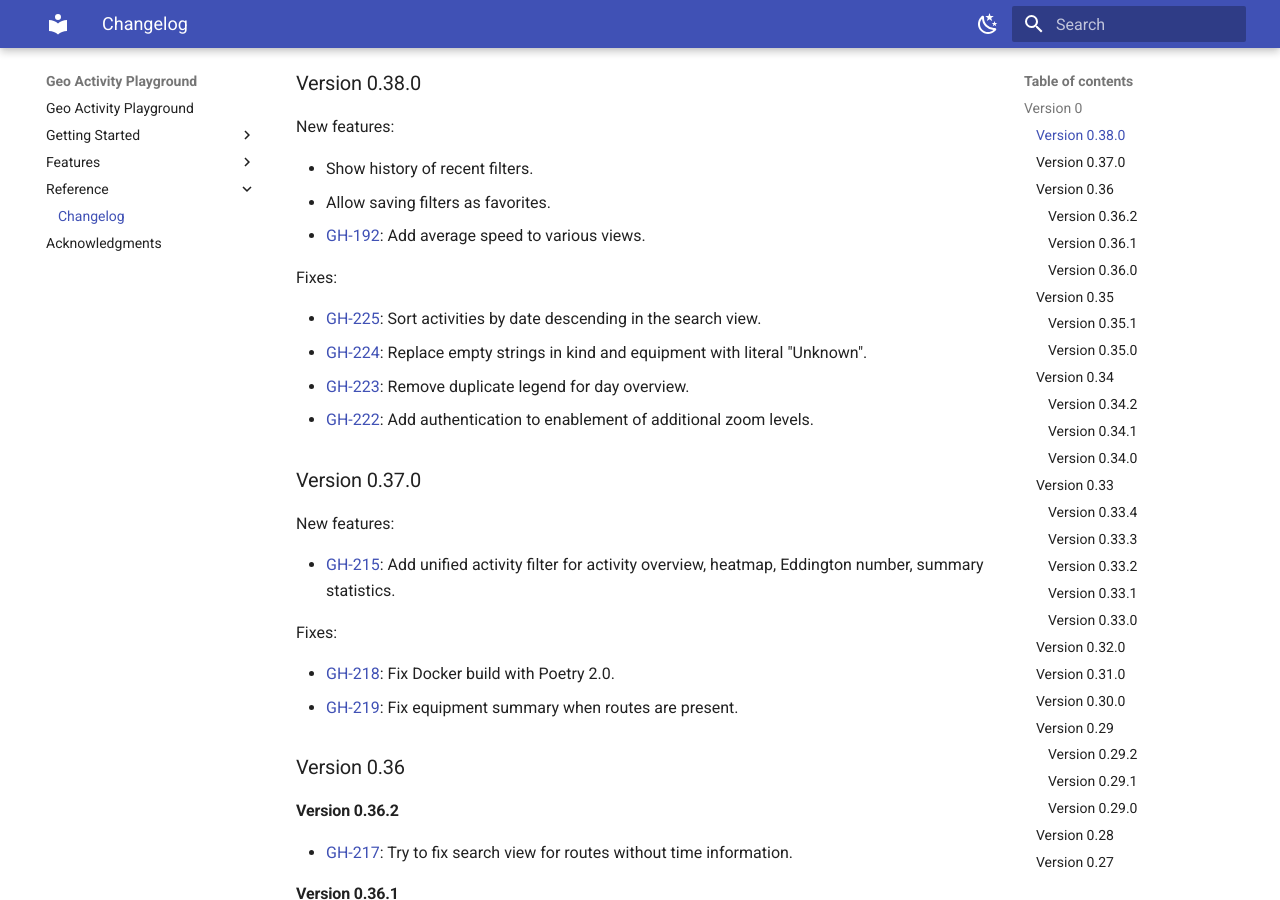
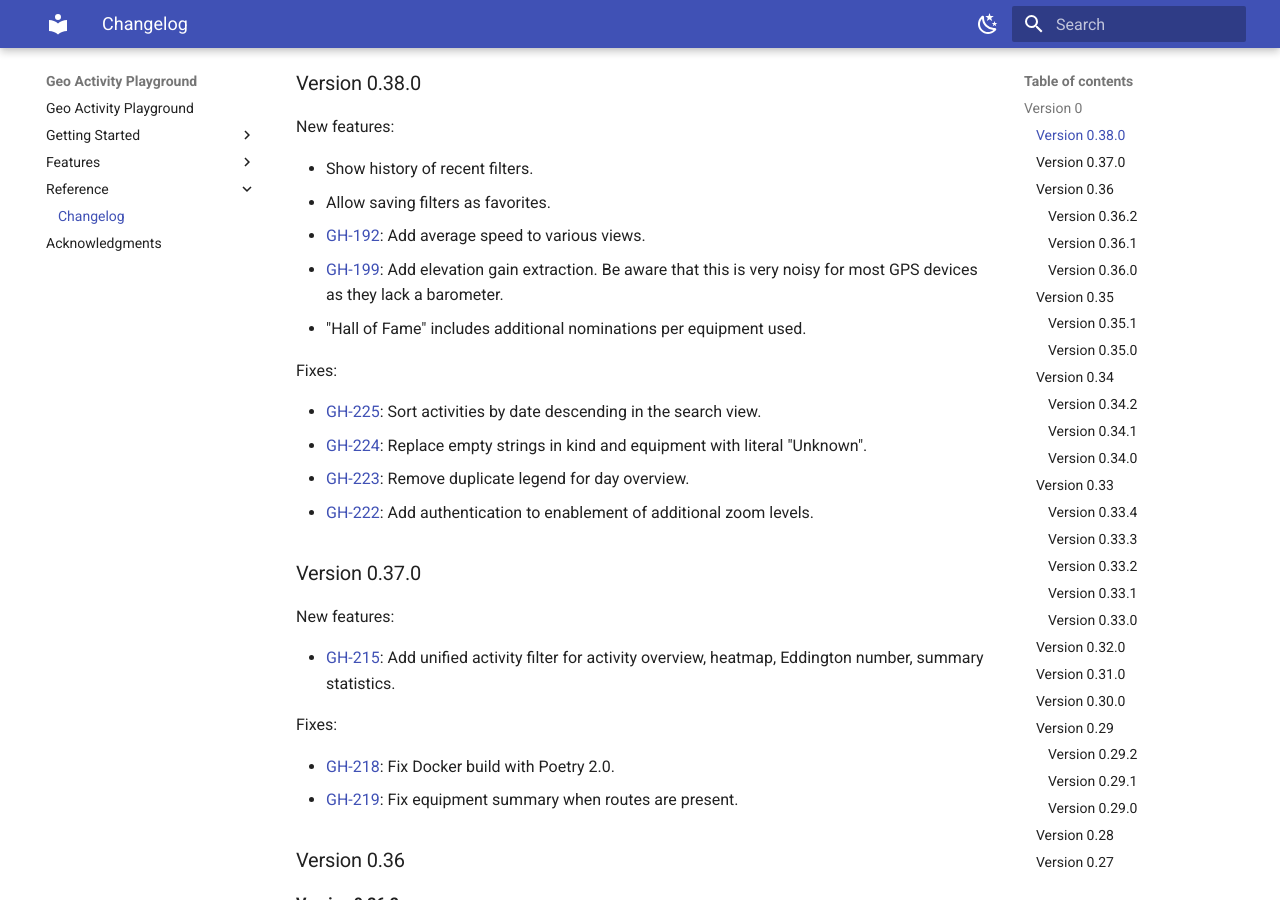
Before and after one commit to martin-ueding/geo-activity-playground, an MkDocs documentation site: the page built from docs/reference/changelog.md, in a window 1280 px wide and 900 px high, scrolled down 311 px. Built offline with MkDocs 1.6.1 and Material for MkDocs 9.7.7, drawn with Linux system fonts in a browser that asks for light colours.

Commit message:
Changelog entry

```diff
--- a/docs/reference/changelog.md
+++ b/docs/reference/changelog.md
@@ -17,6 +17,8 @@ New features:
 - Show history of recent filters.
 - Allow saving filters as favorites.
 - [GH-192](https://github.com/martin-ueding/geo-activity-playground/issues/192): Add average speed to various views.
+- [GH-199](https://github.com/martin-ueding/geo-activity-playground/issues/199): Add elevation gain extraction. Be aware that this is very noisy for most GPS devices as they lack a barometer.
+- "Hall of Fame" includes additional nominations per equipment used.
 
 Fixes:
 
```
